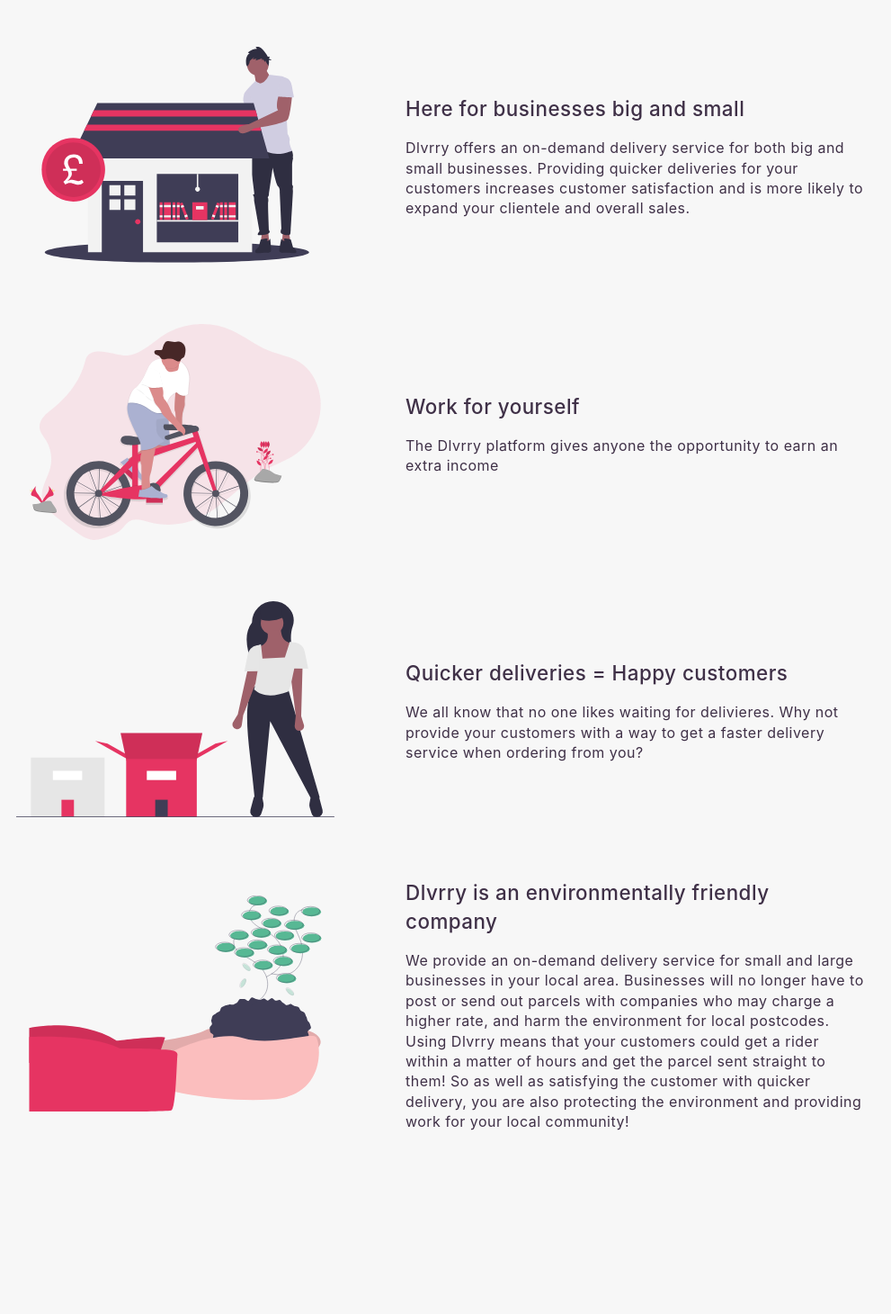
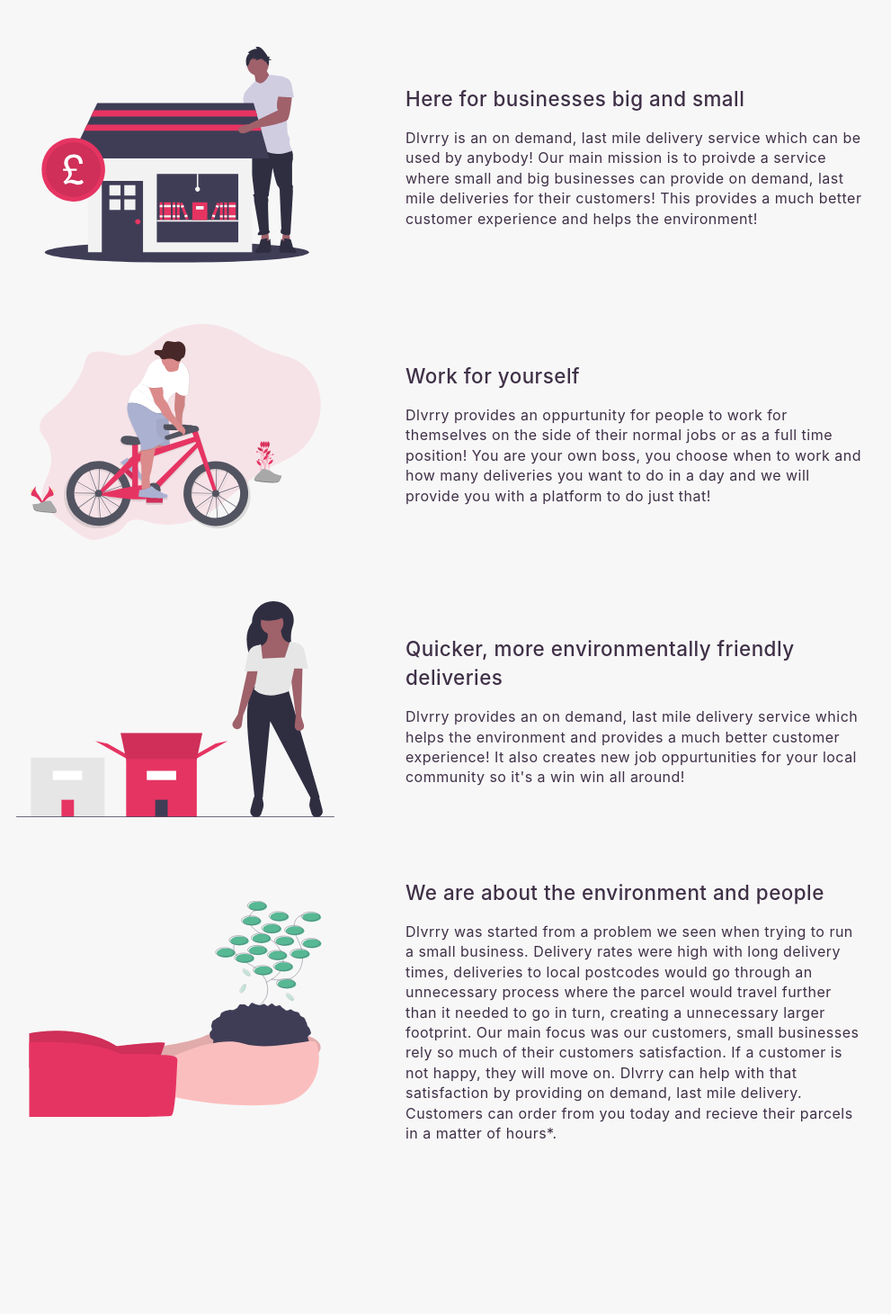
Before and after one commit to Jackthomsonn/dlvrry-web, an Angular app: page / in a window 1280 px wide. Shown: the part 508-1968 px from the top of the page at 90% size, without its empty margins (189-1180 px from the left). Built offline with nearby package versions, Linux system fonts and the light colour scheme.

Commit message:
Update app.component.html

```diff
--- a/src/app/app.component.html
+++ b/src/app/app.component.html
@@ -1,7 +1,7 @@
 <header>
   <img src="../assets/images/logo.png" />
 
-  <p>An on-demand urban and rural delivery service</p>
+  <p>An on demand, last mile delivery service</p>
 
   <button>Coming soon</button>
 </header>
@@ -14,9 +14,7 @@
 
     <div class="information">
       <h1>Here for businesses big and small</h1>
-      <p>Dlvrry offers an on-demand delivery service for both big and small businesses. Providing quicker deliveries for
-        your customers
-        increases customer satisfaction and is more likely to expand your clientele and overall sales.</p>
+      <p>Dlvrry is an on demand, last mile delivery service which can be used by anybody! Our main mission is to proivde a service where small and big businesses can provide on demand, last mile deliveries for their customers! This provides a much better customer experience and helps the environment!</p>
     </div>
   </section>
 
@@ -27,7 +25,7 @@
 
     <div class="information">
       <h1>Work for yourself</h1>
-      <p>The Dlvrry platform gives anyone the opportunity to earn an extra income</p>
+      <p>Dlvrry provides an oppurtunity for people to work for themselves on the side of their normal jobs or as a full time position! You are your own boss, you choose when to work and how many deliveries you want to do in a day and we will provide you with a platform to do just that!</p>
     </div>
   </section>
 
@@ -37,10 +35,8 @@
     </div>
 
     <div class="information">
-      <h1>Quicker deliveries = Happy customers</h1>
-      <p>We all know that no one likes waiting for delivieres. Why not provide your customers with a way to get a faster
-        delivery service when ordering from you?
-      </p>
+      <h1>Quicker, more environmentally friendly deliveries</h1>
+      <p>Dlvrry provides an on demand, last mile delivery service which helps the environment and provides a much better customer experience! It also creates new job oppurtunities for your local community so it's a win win all around!</p>
     </div>
   </section>
 
@@ -50,13 +46,8 @@
     </div>
 
     <div class="information">
-      <h1>Dlvrry is an environmentally friendly company</h1>
-      <p>We provide an on-demand delivery service for small and large businesses in your local area. Businesses
-        will no
-        longer have to post or send out parcels with companies who may charge a higher rate, and harm the environment for local postcodes. Using Dlvrry means that your customers could get a rider within a
-        matter of hours and get the parcel sent straight to them! So as well as satisfying the customer with quicker
-        delivery, you are also protecting the environment and providing work for your local community!
-      </p>
+      <h1>We are about the environment and people</h1>
+      <p>Dlvrry was started from a problem we seen when trying to run a small business. Delivery rates were high with long delivery times, deliveries to local postcodes would go through an unnecessary process where the parcel would travel further than it needed to go in turn, creating a unnecessary larger footprint. Our main focus was our customers, small businesses rely so much of their customers satisfaction. If a customer is not happy, they will move on. Dlvrry can help with that satisfaction by providing on demand, last mile delivery. Customers can order from you today and recieve their parcels in a matter of hours*.</p>
     </div>
   </section>
 </div>
```
